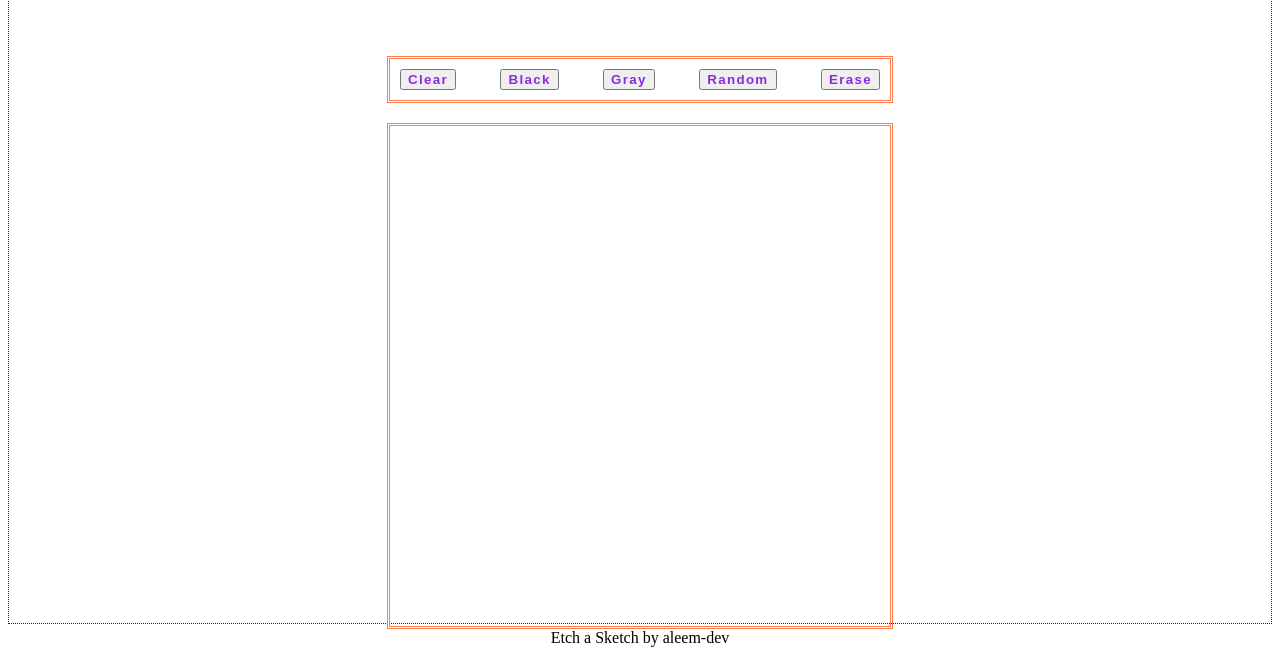
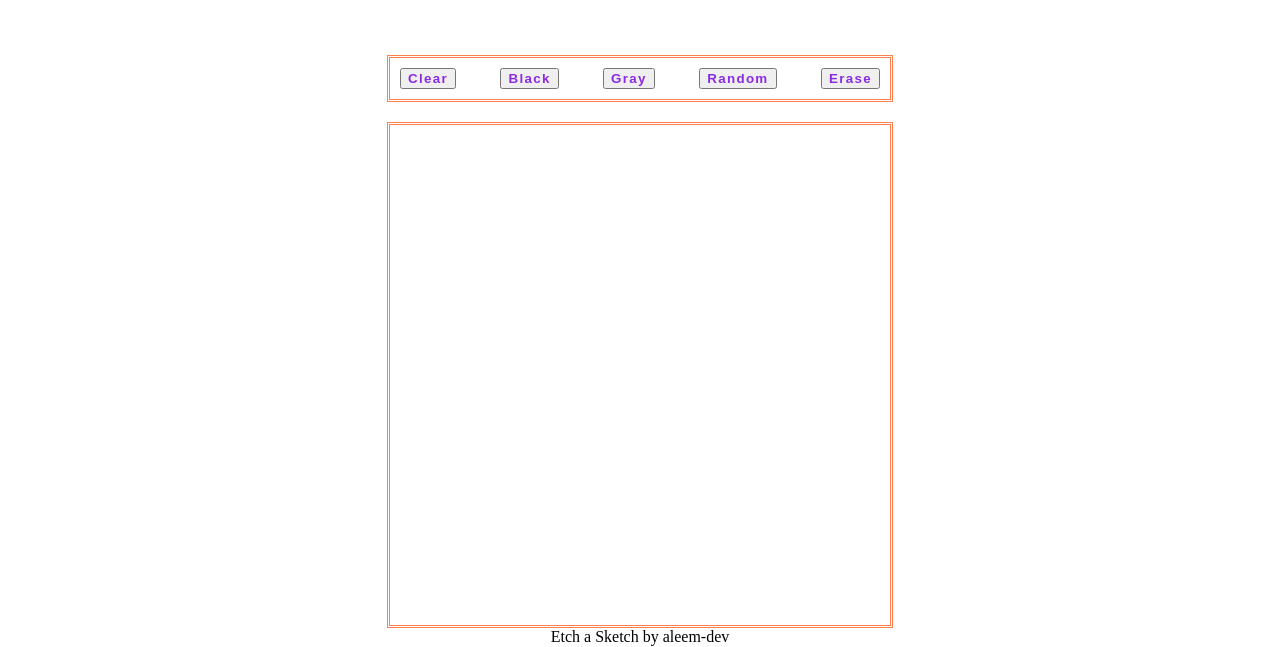
Before and after one commit to aleem-dev/etch-a-sketch, a plain HTML site: page index.html in a window 1280 px wide. Shown: the part 178-825 px from the top of the page. Drawn offline with Linux system fonts and the light colour scheme.

Commit message:
removed blue border from body

```diff
--- a/style.css
+++ b/style.css
@@ -1,5 +1,5 @@
 body{
-    border: blue dotted 1px;
+    /* border: blue dotted 1px; */
     height: 99vh;
     display: flex;
     flex-direction: column;
```
